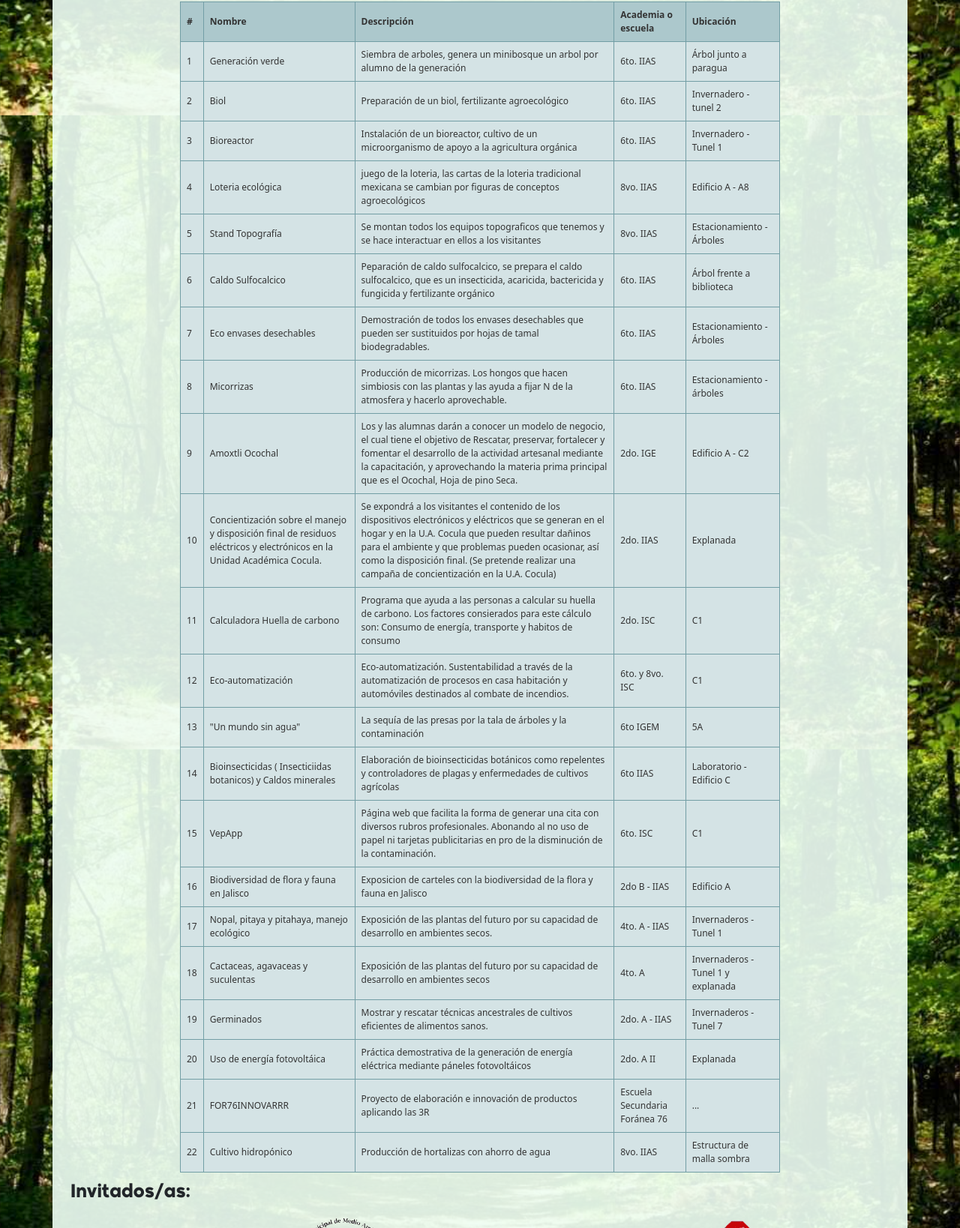
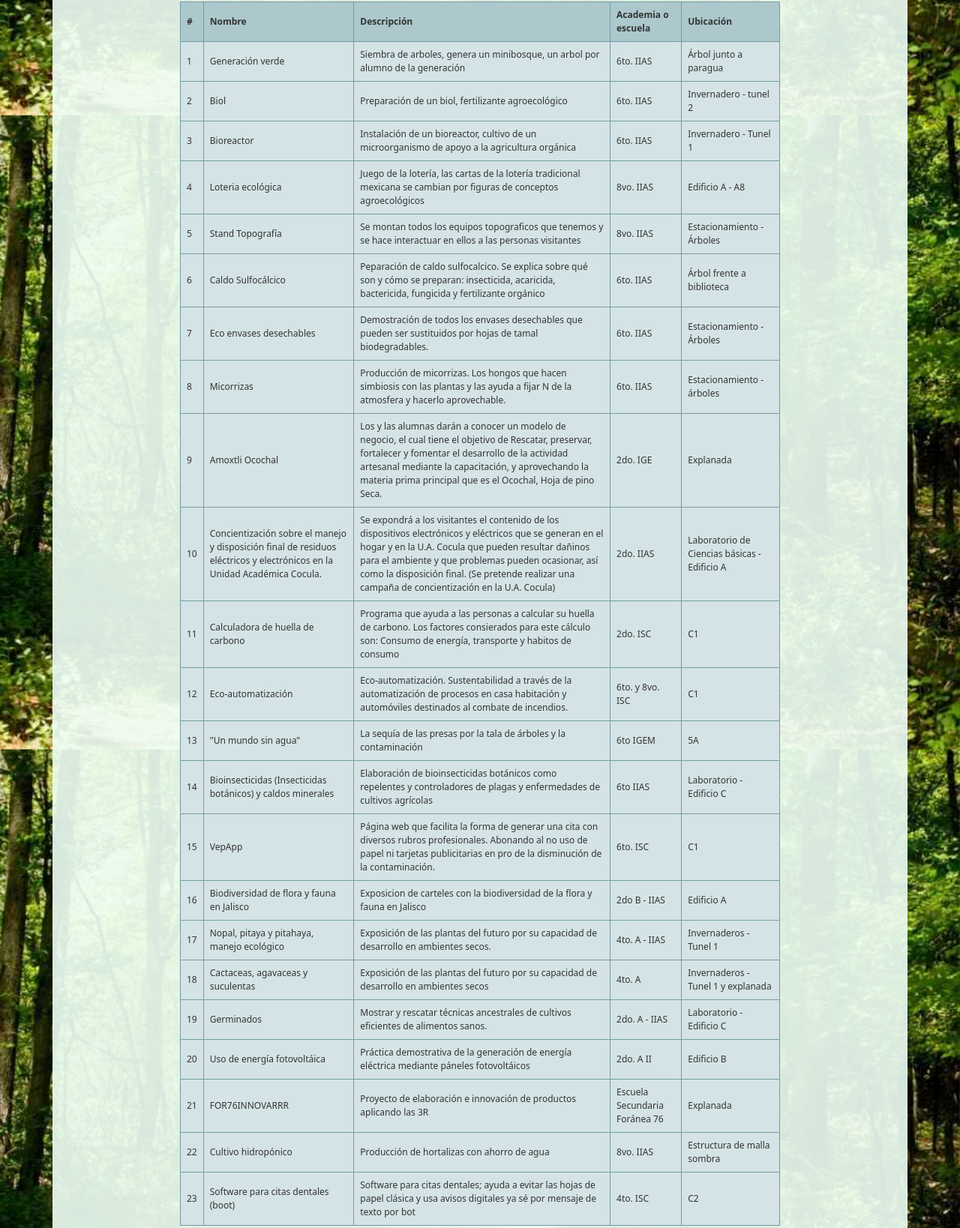
Before and after one commit to feriaecologica/cocula2024, a plain HTML site: page index.html in a window 1280 px wide. Shown: the part 3229-4867 px from the top of the page at 75% size. Drawn offline with nearby package versions, Linux system fonts and the light colour scheme.

Commit message:
Add files via upload

```diff
--- a/index.html
+++ b/index.html
@@ -283,36 +283,30 @@
 
             <table class="tftable" border="1">
             <tr><th>#</th><th>Nombre</th><th>Descripción</th><th>Academia o escuela</th><th>Ubicación</th></tr>
-            <tr><td>1</td><td>Generación verde</td><td>Siembra de arboles, genera un minibosque un arbol por alumno de la generación </td><td>6to. IIAS</td><td>Árbol junto a paragua</td></tr>
+            <tr><td>1</td><td>Generación verde</td><td>Siembra de arboles, genera un minibosque, un arbol por alumno de la generación </td><td>6to. IIAS</td><td>Árbol junto a paragua</td></tr>
             <tr><td>2</td><td>Biol</td><td>Preparación de un biol, fertilizante agroecológico</td><td>6to. IIAS</td><td>Invernadero - tunel 2</td></tr>
             <tr><td>3</td><td>Bioreactor</td><td>Instalación de un bioreactor, cultivo de un microorganismo de apoyo a la agricultura orgánica</td><td>6to. IIAS</td><td>Invernadero - Tunel 1</td></tr>
-            <tr><td>4</td><td>Loteria ecológica</td><td>juego de la loteria, las cartas de la loteria tradicional mexicana se cambian por figuras de conceptos agroecológicos</td><td>8vo. IIAS</td><td>Edificio A - A8</td></tr>
-            <tr><td>5</td><td>Stand Topografía</td><td>Se montan todos los equipos topograficos que tenemos y se hace interactuar en ellos a los visitantes</td><td>8vo. IIAS</td><td>Estacionamiento - Árboles</td></tr>
-            <tr><td>6</td><td>Caldo Sulfocalcico</td><td>Peparación de caldo sulfocalcico, se prepara el caldo sulfocalcico, que es un insecticida, acaricida, bactericida y fungicida y fertilizante orgánico</td><td>6to. IIAS</td><td>Árbol frente a biblioteca</td></tr>
+            <tr><td>4</td><td>Loteria ecológica</td><td>Juego de la lotería, las cartas de la lotería tradicional mexicana se cambian por figuras de conceptos agroecológicos</td><td>8vo. IIAS</td><td>Edificio A - A8</td></tr>
+            <tr><td>5</td><td>Stand Topografía</td><td>Se montan todos los equipos topograficos que tenemos y se hace interactuar en ellos a las personas visitantes</td><td>8vo. IIAS</td><td>Estacionamiento - Árboles</td></tr>
+            <tr><td>6</td><td>Caldo Sulfocálcico</td><td>Peparación de caldo sulfocalcico. Se explica sobre qué son y cómo se preparan: insecticida, acaricida, bactericida, fungicida y fertilizante orgánico</td><td>6to. IIAS</td><td>Árbol frente a biblioteca</td></tr>
             <tr><td>7</td><td>Eco envases desechables</td><td>Demostración de todos los envases desechables que pueden ser sustituidos por hojas de tamal biodegradables.</td><td>6to. IIAS</td><td>Estacionamiento - Árboles</td></tr>
             <tr><td>8</td><td>Micorrizas</td><td>Producción de micorrizas. Los hongos que hacen simbiosis con las plantas y las ayuda a fijar N de la atmosfera y hacerlo aprovechable.</td><td>6to. IIAS</td><td>Estacionamiento - árboles</td></tr>
-            <tr><td>9</td><td>Amoxtli Ocochal</td><td>Los y las alumnas darán a conocer un modelo de negocio, el cual tiene el objetivo de Rescatar, preservar, fortalecer y fomentar el desarrollo de la actividad artesanal mediante la capacitación, y aprovechando la materia prima principal que es el Ocochal, Hoja de pino Seca.</td><td>2do. IGE</td><td>Edificio A - C2</td></tr>
-            <tr><td>10</td><td>Concientización sobre el manejo y disposición final de residuos eléctricos y electrónicos en la Unidad Académica Cocula.</td><td>Se expondrá a los visitantes el contenido de los dispositivos electrónicos y eléctricos que se generan en el hogar y en la U.A. Cocula que pueden resultar dañinos para el ambiente y que problemas pueden ocasionar, así como la disposición final. (Se pretende realizar una campaña de concientización en la U.A. Cocula)</td><td>2do. IIAS</td><td>Explanada</td></tr>
-            <tr><td>11</td><td>Calculadora Huella de carbono
-             </td><td> Programa que ayuda a las personas
-              a calcular su huella de carbono. Los
-              factores consierados para este cálculo son:
-              Consumo de energía, transporte y
-              habitos de consumo</td><td>2do. ISC</td><td>C1</td></tr>
-
+            <tr><td>9</td><td>Amoxtli Ocochal</td><td>Los y las alumnas darán a conocer un modelo de negocio, el cual tiene el objetivo de Rescatar, preservar, fortalecer y fomentar el desarrollo de la actividad artesanal mediante la capacitación, y aprovechando la materia prima principal que es el Ocochal, Hoja de pino Seca.</td><td>2do. IGE</td><td>Explanada</td></tr>
+            <tr><td>10</td><td>Concientización sobre el manejo y disposición final de residuos eléctricos y electrónicos en la Unidad Académica Cocula.</td><td>Se expondrá a los visitantes el contenido de los dispositivos electrónicos y eléctricos que se generan en el hogar y en la U.A. Cocula que pueden resultar dañinos para el ambiente y que problemas pueden ocasionar, así como la disposición final. (Se pretende realizar una campaña de concientización en la U.A. Cocula)</td><td>2do. IIAS</td><td>Laboratorio de Ciencias básicas - Edificio A</td></tr>
+            <tr><td>11</td><td>Calculadora de huella de carbono</td><td> Programa que ayuda a las personas a calcular su huella de carbono. Los factores consierados para este cálculo son: Consumo de energía, transporte y habitos de consumo</td><td>2do. ISC</td><td>C1</td></tr>
             <tr><td>12</td><td>Eco-automatización</td><td>Eco-automatización.  Sustentabilidad a través de la automatización de procesos en casa habitación y automóviles destinados  al combate de incendios.</td><td>6to. y 8vo. ISC</td><td>C1</td></tr>
             <tr><td>13</td><td>"Un mundo sin agua"</td><td>La sequía de las presas por la tala de árboles y la contaminación<td>6to IGEM</td><td>5A</td></tr>
-            <tr><td>14</td><td>Bioinsecticidas ( Insecticiidas botanicos) y Caldos minerales</td><td>Elaboración de bioinsecticidas botánicos como repelentes y controladores de plagas y enfermedades de cultivos agrícolas<td>6to IIAS</td><td>Laboratorio - Edificio C</td></tr>
+            <tr><td>14</td><td>Bioinsecticidas (Insecticidas botánicos) y caldos minerales</td><td>Elaboración de bioinsecticidas botánicos como repelentes y controladores de plagas y enfermedades de cultivos agrícolas<td>6to IIAS</td><td>Laboratorio - Edificio C</td></tr>
             <tr><td>15</td><td>VepApp</td><td>Página web que facilita la forma de generar una cita con diversos rubros profesionales. Abonando al no uso de papel ni tarjetas publicitarias en pro de la disminución de la contaminación.</td><td>6to. ISC</td><td>C1</td></tr>
             <tr><td>16</td><td>Biodiversidad de flora y fauna en Jalisco</td><td>Exposicion de carteles con la biodiversidad de la flora y fauna en Jalisco</td><td>2do B - IIAS</td><td>Edificio A</td></tr>
             <tr><td>17</td><td>Nopal, pitaya y pitahaya, manejo ecológico</td><td>Exposición de las plantas del futuro por su capacidad de desarrollo en ambientes secos.</td><td>4to. A - IIAS</td><td>Invernaderos - Tunel 1</td></tr>
             <tr><td>18</td><td>Cactaceas, agavaceas y suculentas</td><td>Exposición de las plantas del futuro por su capacidad de desarrollo en ambientes secos </td><td>4to. A</td><td>Invernaderos - Tunel 1 y explanada</td></tr>
-            <tr><td>19</td><td>Germinados</td><td>Mostrar y rescatar técnicas ancestrales de cultivos eficientes de alimentos sanos.<td>2do. A - IIAS</td><td>Invernaderos - Tunel 7</td></tr>
-            <tr><td>20</td><td>Uso de energía fotovoltáica</td><td>Práctica demostrativa de la generación de energía eléctrica mediante páneles fotovoltáicos</td><td>2do. A II</td><td>Explanada</td></tr></tr>
-            <tr><td>21</td><td>FOR76INNOVARRR</td><td>Proyecto de elaboración e innovación de productos aplicando las 3R</td><td>Escuela Secundaria Foránea 76</td><td>...</td></tr>
+            <tr><td>19</td><td>Germinados</td><td>Mostrar y rescatar técnicas ancestrales de cultivos eficientes de alimentos sanos.<td>2do. A - IIAS</td><td>Laboratorio - Edificio C</td></tr>
+            <tr><td>20</td><td>Uso de energía fotovoltáica</td><td>Práctica demostrativa de la generación de energía eléctrica mediante páneles fotovoltáicos</td><td>2do. A II</td><td>Edificio B</td></tr></tr>
+            <tr><td>21</td><td>FOR76INNOVARRR</td><td>Proyecto de elaboración e innovación de productos aplicando las 3R</td><td>Escuela Secundaria Foránea 76</td><td>Explanada</td></tr>
             <tr><td>22</td><td>Cultivo hidropónico</td><td>Producción de hortalizas con ahorro de agua</td><td>8vo. IIAS</td><td>Estructura de malla sombra</td></tr>
-
-            </table>
+            <tr><td>23</td><td>Software para citas dentales (boot)</td><td>Software para citas dentales; ayuda a evitar las hojas de papel clásica y usa avisos digitales ya sé por mensaje de texto por bot</td><td>4to. ISC</td><td>C2</td></tr>
+          </table>
 
 
         </center>
@@ -419,7 +413,7 @@
           <!-- Modal Header -->
           <div class="modal-header">
             <h4 class="modal-title">Da clic sobre los botónes para abrir croquis.</h4>
-            <div class="p-12">
+            <div class="p-12 m-2">
 
               <button type="button" class="btn btn-outline-primary"
               data-toggle="modal" data-target="#plantabaja">
@@ -607,7 +601,7 @@
        <div class="modal-content">
          <!-- Modal Header -->
          <div class="modal-header">
-           <h4 class="modal-title">Proyectos - área de árboles</h4>
+           <h4 class="modal-title">Proyectos - Área de árboles</h4>
            <button
              type="button"
              class="btn-close"
```
